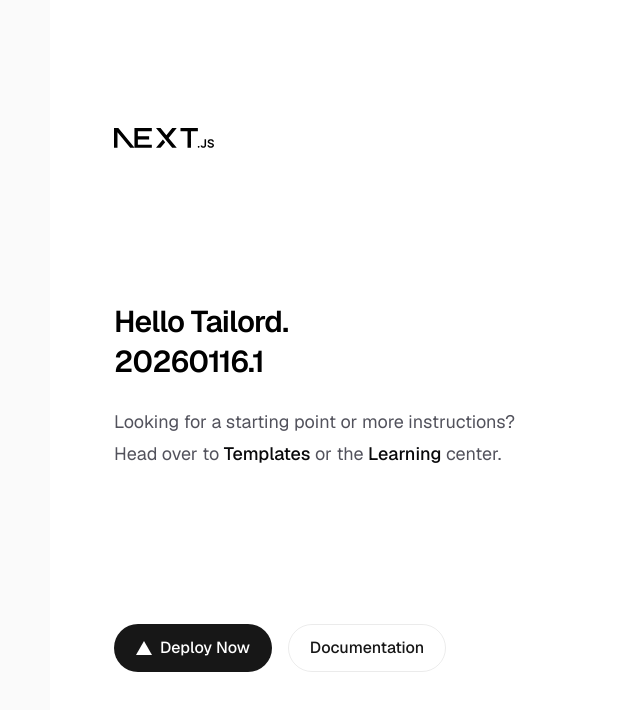
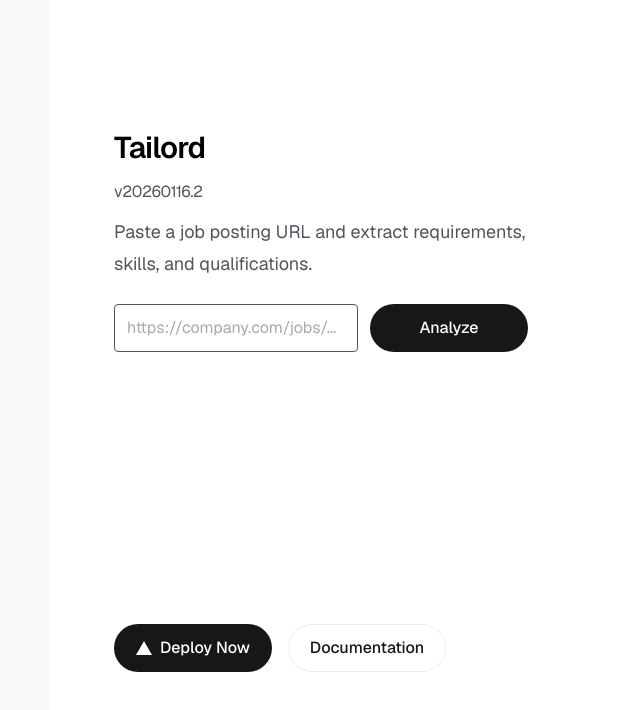
Before and after one commit to dunbarchara/tailord, a Next.js app: page / in a window 1280 px wide. Shown: the top 710 px of the page, without its empty margins (206-846 px from the left). Built offline with nearby package versions, Linux system fonts and the light colour scheme.

Commit message:
adapt frontend for job parsing

```diff
--- a/src/app/page.tsx
+++ b/src/app/page.tsx
@@ -1,38 +1,24 @@
 import Image from "next/image";
+import JobAnalyzer from "@/components/JobAnalyzer";
+
 
 export default function Home() {
     return (
         <div className="flex min-h-screen items-center justify-center bg-zinc-50 font-sans dark:bg-black">
             <main className="flex min-h-screen w-full max-w-3xl flex-col items-center justify-between py-32 px-16 bg-white dark:bg-black sm:items-start">
-        <Image
-          className="dark:invert"
-          src="/next.svg"
-          alt="Next.js logo"
-          width={100}
-          height={20}
-          priority
-        />
+
                 <div className="flex flex-col items-center gap-6 text-center sm:items-start sm:text-left">
                     <h1 className="max-w-xs text-3xl font-semibold leading-10 tracking-tight text-black dark:text-zinc-50">
-            Hello Tailord. 20260116.1
+                        Tailord
                     </h1>
-          <p className="max-w-md text-lg leading-8 text-zinc-600 dark:text-zinc-400">
-            Looking for a starting point or more instructions? Head over to{" "}
-            <a
-              href="https://vercel.com/templates?framework=next.js&utm_source=create-next-app&utm_medium=appdir-template-tw&utm_campaign=create-next-app"
-              className="font-medium text-zinc-950 dark:text-zinc-50"
-            >
-              Templates
-            </a>{" "}
-            or the{" "}
-            <a
-              href="https://nextjs.org/learn?utm_source=create-next-app&utm_medium=appdir-template-tw&utm_campaign=create-next-app"
-              className="font-medium text-zinc-950 dark:text-zinc-50"
-            >
-              Learning
-            </a>{" "}
-            center.
+                    <h2 className="leading-0 tracking-tight text-zinc-600 dark:text-zinc-500">
+                        v20260116.2
+                    </h2>
+                    <p className="max-w-md text-lg leading-8 text-zinc-600 dark:text-zinc-300">
+                        Paste a job posting URL and extract requirements, skills, and qualifications.
                     </p>
+
+                    <JobAnalyzer />
                 </div>
                 <div className="flex flex-col gap-4 text-base font-medium sm:flex-row">
                     <a
--- /dev/null
+++ b/src/components/JobAnalyzer.tsx
@@ -0,0 +1,84 @@
+"use client";
+
+import { useState } from "react";
+import { JobAnalysis } from "@/types/job";
+import ResultSection from "./ResultSection";
+
+export default function JobAnalyzer() {
+    const [url, setUrl] = useState("");
+    const [loading, setLoading] = useState(false);
+    const [error, setError] = useState<string | null>(null);
+    const [result, setResult] = useState<JobAnalysis | null>(null);
+
+    const analyzeJob = async () => {
+        if (!url) return;
+
+        setLoading(true);
+        setError(null);
+        setResult(null);
+
+        try {
+            const res = await fetch("/api/analyze", {
+                method: "POST",
+                headers: { "Content-Type": "application/json" },
+                body: JSON.stringify({ url }),
+            });
+
+            if (!res.ok) {
+                throw new Error("Failed to analyze job posting");
+            }
+
+            const data: JobAnalysis = await res.json();
+            setResult(data);
+        } catch (err: any) {
+            setError(err.message || "Something went wrong");
+        } finally {
+            setLoading(false);
+        }
+    };
+
+    return (
+        <div className="rounded-xl">
+            <div className="flex gap-3">
+                <input
+                    type="url"
+                    placeholder="https://company.com/jobs/..."
+                    value={url}
+                    onChange={(e) => setUrl(e.target.value)}
+                    className="flex-1 border rounded px-3 py-2 text-zinc-600 dark:text-zinc-500"
+                />
+                <button
+                    onClick={analyzeJob}
+                    disabled={loading}
+                    className="flex h-12 w-full items-center justify-center gap-2 rounded-full bg-foreground px-5 text-background transition-colors hover:bg-[#383838] dark:hover:bg-[#ccc] md:w-[158px] font-medium hover:cursor-pointer"
+
+                >
+                    {loading ? "Analyzing..." : "Analyze"}
+                </button>
+            </div>
+
+            {error && (
+                <p className="text-red-600 mt-4">{error}</p>
+            )}
+
+            {result && (
+                <div className="mt-8 space-y-6">
+                    <div>
+                        <h2 className="text-2xl font-semibold">
+                            {result.job_title}
+                        </h2>
+                        <p className="text-gray-500">
+                            Seniority: {result.seniority_level}
+                        </p>
+                    </div>
+
+                    <ResultSection title="Required Skills" items={result.required_skills} />
+                    <ResultSection title="Preferred Skills" items={result.preferred_skills} />
+                    <ResultSection title="Soft Skills" items={result.soft_skills} />
+                    <ResultSection title="Responsibilities" items={result.responsibilities} />
+                    <ResultSection title="Qualifications" items={result.qualifications} />
+                </div>
+            )}
+        </div>
+    );
+}
--- /dev/null
+++ b/src/components/ResultSection.tsx
@@ -0,0 +1,19 @@
+interface Props {
+  title: string;
+  items: string[];
+}
+
+export default function ResultSection({ title, items }: Props) {
+  if (!items || items.length === 0) return null;
+
+  return (
+    <section>
+      <h3 className="text-lg font-semibold mb-2">{title}</h3>
+      <ul className="list-disc pl-5 space-y-1 text-gray-700">
+        {items.map((item, idx) => (
+          <li key={idx}>{item}</li>
+        ))}
+      </ul>
+    </section>
+  );
+}
--- /dev/null
+++ b/src/types/job.ts
@@ -0,0 +1,9 @@
+export interface JobAnalysis {
+  job_title: string;
+  seniority_level: string;
+  required_skills: string[];
+  preferred_skills: string[];
+  soft_skills: string[];
+  responsibilities: string[];
+  qualifications: string[];
+}
```
Lines whose indentation alone changed are shown as unchanged.
